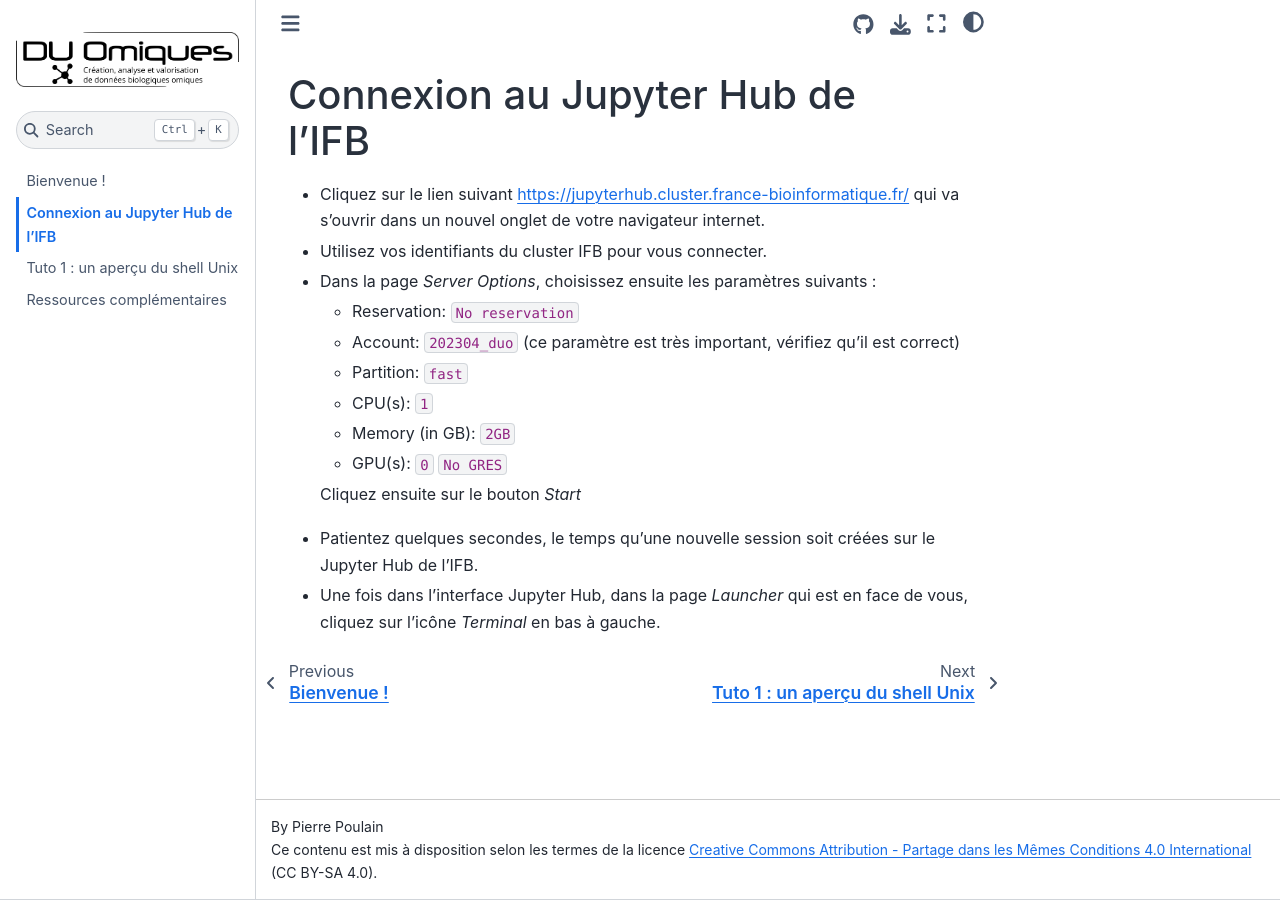
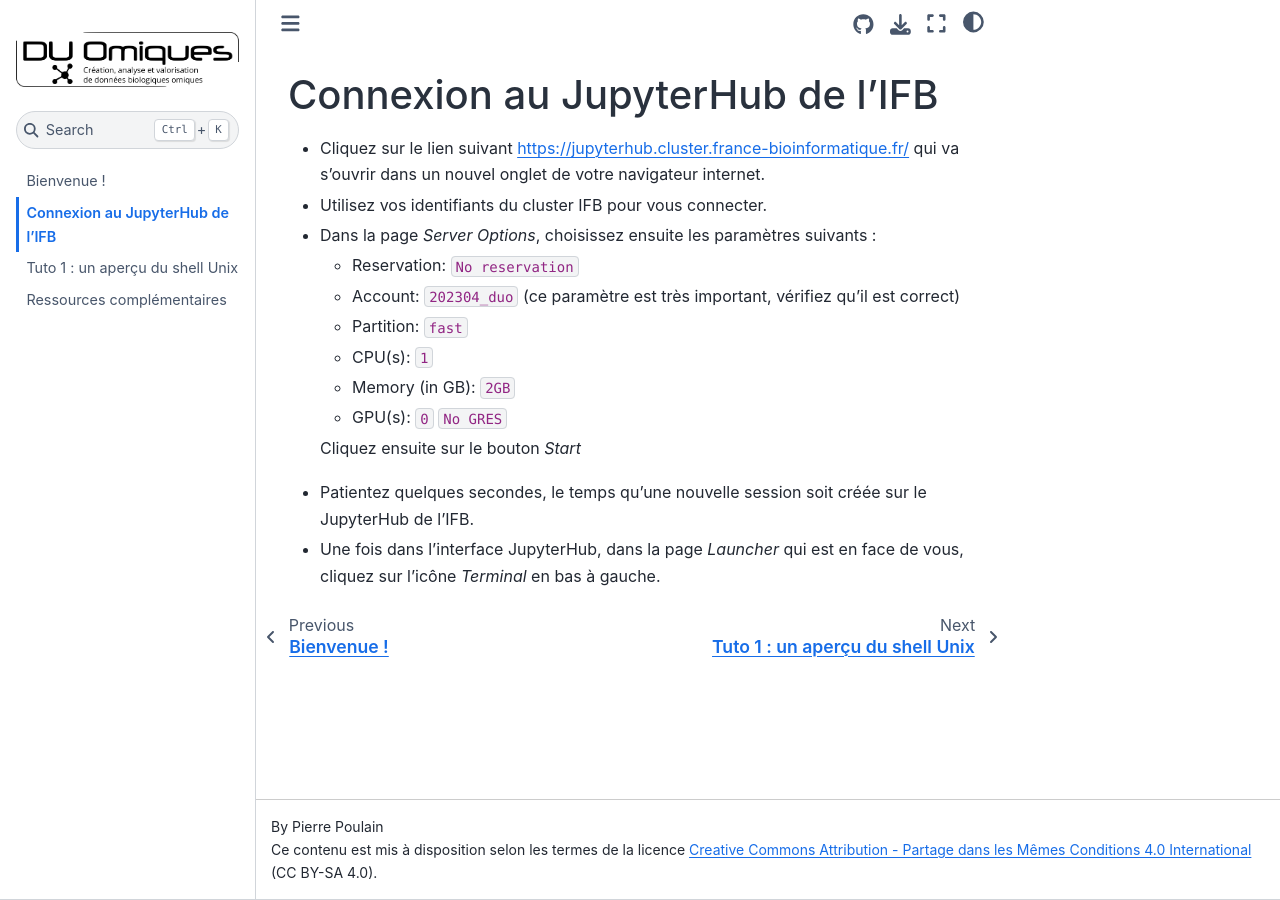
Before and after one commit to pierrepo/unix-tutorial, a Jupyter Book: the page built from connection.md, in a window 1280 px wide. Built offline with Jupyter Book 1.0.4 settings and Sphinx 7.4.7 and the Sphinx Book theme 1.1.4, drawn with Linux system fonts in a browser that asks for light colours.

Commit message:
Update JupyterHub

````diff
--- a/connection.md
+++ b/connection.md
@@ -1,4 +1,4 @@
-# Connexion au Jupyter Hub de l'IFB
+# Connexion au JupyterHub de l'IFB
 
 - Cliquez sur le lien suivant <a href="https://jupyterhub.cluster.france-bioinformatique.fr/" target="_blank">https://jupyterhub.cluster.france-bioinformatique.fr/</a> qui va s'ouvrir dans un nouvel onglet de votre navigateur internet.
 - Utilisez vos identifiants du cluster IFB pour vous connecter.
@@ -11,5 +11,5 @@
     - GPU(s): `0` `No GRES`
 
     Cliquez ensuite sur le bouton *Start*
-- Patientez quelques secondes, le temps qu'une nouvelle session soit créées sur le Jupyter Hub de l'IFB.
-- Une fois dans l'interface Jupyter Hub, dans la page *Launcher* qui est en face de vous, cliquez sur l'icône *Terminal* en bas à gauche.
+- Patientez quelques secondes, le temps qu'une nouvelle session soit créée sur le JupyterHub de l'IFB.
+- Une fois dans l'interface JupyterHub, dans la page *Launcher* qui est en face de vous, cliquez sur l'icône *Terminal* en bas à gauche.
--- a/intro.md
+++ b/intro.md
@@ -1,8 +1,8 @@
 # Bienvenue !
 
-Bienvenue sur ce tutoriel Unix dans lequel vous découvrirez les bases des commandes Unix et du *Shell*.
+Bienvenue sur ce tutoriel Unix dans lequel vous allez découvrir les bases des commandes Unix et du *Shell*.
 
-Pour réaliser ce tutoriel vous utilisez le Jupyter Hub de l'IFB.
+Pour réaliser ce tutoriel vous utilisez le JupyterHub de l'IFB.
 
 
 ```{tableofcontents}
````
